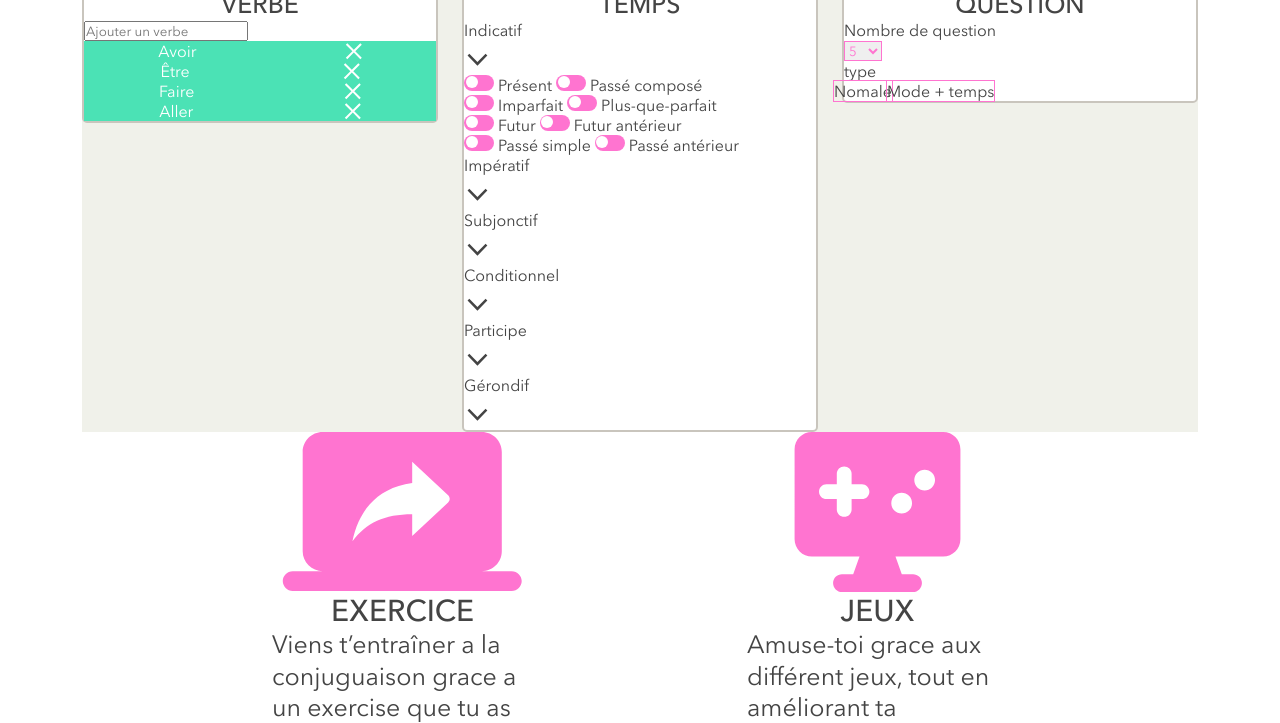
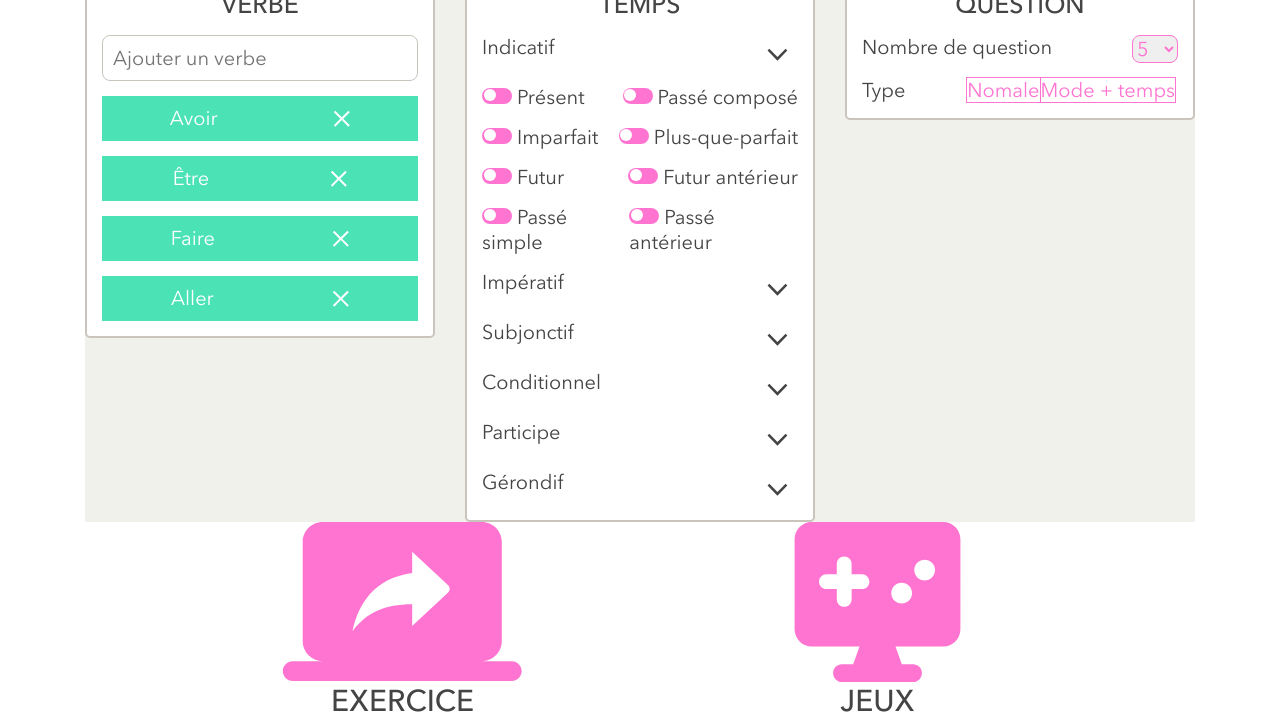
Before and after one commit to nelsonbuhler/tatitotu, a website built with Parcel: page src/index.html in a window 1280 px wide. Shown: the part 387-1110 px from the top of the page. Built offline with nearby package versions, Linux system fonts and the light colour scheme; files whose address does not match are found by name.

Commit message:
intégration css des formulaires

```diff
--- a/src/index.html
+++ b/src/index.html
@@ -80,14 +80,16 @@
               <div class="row">
                 <div class="col">
                   <form>
-                    <ul>
+                    <ul class="cards-formcontainer">
                       <li>
+                        <div class="cards-textfield">
                           <input
                             type="text"
                             id="verbe"
                             placeholder="Ajouter un verbe"
                             name="user_name"
                           />
+                        </div>
                       </li>
                       <li><div class="cards-chips"><p>Avoir</p><img src="img/icon-cross.svg" alt=""></div></li>
                       <li><div class="cards-chips"><p>Être</p><img src="img/icon-cross.svg" alt=""></div></li>
@@ -105,69 +107,93 @@
               <div class="row">
                 <div class="col">
                   <form>
-                    <ul>
-                      <li><p>Indicatif</p><img src="img/icon-arrow.svg" alt=""></li>
+                    <ul class="cards-formcontainer">
+                      <li><div class="cards-dialogs"><p>Indicatif</p><img src="img/icon-arrow.svg" alt=""></div></li>
                       <li>
+                        <div class="cards-dialogs">
+                          <div>
                         <label class="cards-switch">
                           <input type="checkbox" />
                           <div class="cards-switch-wrapper">
                             <div class="cards-switch-inner"></div>
                           </div>
                           Présent
+                        </div>
+                        <div>
                           <label class="cards-switch">
                             <input type="checkbox" />
                             <div class="cards-switch-wrapper">
                               <div class="cards-switch-inner"></div>
                             </div>
                             Passé composé
+                          </div>
+                          </div>
                       </li>
                       <li>
+                        <div class="cards-dialogs">
+                        <div>
                         <label class="cards-switch">
                           <input type="checkbox" />
                           <div class="cards-switch-wrapper">
                             <div class="cards-switch-inner"></div>
                           </div>
                           Imparfait
+                        </div>
+                        <div>
                           <label class="cards-switch">
                             <input type="checkbox" />
                             <div class="cards-switch-wrapper">
                               <div class="cards-switch-inner"></div>
                             </div>
                             Plus-que-parfait
+                          </div>
+                        </div>
                       </li>
                       <li>
+                        <div class="cards-dialogs">
+                        <div>
                         <label class="cards-switch">
                           <input type="checkbox" />
                           <div class="cards-switch-wrapper">
                             <div class="cards-switch-inner"></div>
                           </div>
                           Futur
+                        </div>
+                        <div>
                           <label class="cards-switch">
                             <input type="checkbox" />
                             <div class="cards-switch-wrapper">
                               <div class="cards-switch-inner"></div>
                             </div>
                             Futur antérieur
+                          </div>
+                        </div>
                       </li>
                       <li>
+                        <div class="cards-dialogs">
+                        <div>
                         <label class="cards-switch">
                           <input type="checkbox" />
                           <div class="cards-switch-wrapper">
                             <div class="cards-switch-inner"></div>
                           </div>
                           Passé simple
+                        </div>
+                        <div>
                           <label class="cards-switch">
                             <input type="checkbox" />
                             <div class="cards-switch-wrapper">
                               <div class="cards-switch-inner"></div>
                             </div>
                             Passé antérieur
+                          </div>
+                        </div>
                       </li>
-                      <li><p>Impératif</p><img src="img/icon-arrow.svg" alt=""></li>
-                      <li><p>Subjonctif</p><img src="img/icon-arrow.svg" alt=""></li>
-                      <li><p>Conditionnel</p><img src="img/icon-arrow.svg" alt=""></li>
-                      <li><p>Participe</p><img src="img/icon-arrow.svg" alt=""></li>
-                      <li><p>Gérondif</p><img src="img/icon-arrow.svg" alt=""></li>
+                      <li><div class="cards-dialogs"><p>Impératif</p><img src="img/icon-arrow.svg" alt=""></div></li>
+                      <li><div class="cards-dialogs"><p>Subjonctif</p><img src="img/icon-arrow.svg" alt=""></div></li>
+                      <li><div class="cards-dialogs"><p>Conditionnel</p><img src="img/icon-arrow.svg" alt=""></div></li>
+                      <li><div class="cards-dialogs"><p>Participe</p><img src="img/icon-arrow.svg" alt=""></div></li>
+                      <li><div class="cards-dialogs"><p>Gérondif</p><img src="img/icon-arrow.svg" alt=""></div></li>
                     </ul>
                   </form>
                 </div>
@@ -178,8 +204,9 @@
             <div class="cards">
               <h3 class="cards-title">question</h3>
               <div class="row"><div class="col"><form>
-                <ul>
+                <ul class="cards-formcontainer">
                   <li>
+                    <div class="cards-dialogs">
                     <p>Nombre de question</p>
                     <div class="cards-opt-selecter">
                       <select id="country" name="country">
@@ -191,9 +218,12 @@
                         <option value="50">50</option>
                       </select>
                     </div>
+                  </div>
                   </li>
+
                     <li>
-                      <p>type</p>
+                      <div class="cards-dialogs">
+                      <p>Type</p>
                     <div class="cards-segmented-radio">
                       <label>
                         <input type="radio" id="Norm" name="type-of-question" value="Normal" />
@@ -205,7 +235,9 @@
                       </label>
                       <br />
                     </div>
+                  </div>
                   </li>
+
                 </ul>
               </form></div></div>
             </div>
--- a/src/scss/_base.scss
+++ b/src/scss/_base.scss
@@ -47,7 +47,7 @@
 }
 
 html {
-  font-size: 16px;
+  font-size: 20px;
 }
 
 body {
--- a/src/scss/modules/_cards.scss
+++ b/src/scss/modules/_cards.scss
@@ -11,6 +11,16 @@
   text-align: center;
 }
 
+.cards-formcontainer {
+  margin: 15px;
+}
+
+.cards-dialogs {
+  display: flex;
+  justify-content: space-between;
+  margin-bottom: 15px;
+}
+
 .cards-chips {
   display: flex;
   justify-content: space-around;
@@ -18,13 +28,31 @@
   p {
     color: white;
   }
+  margin-bottom: 15px;
+  padding: 10px;
+}
+
+.cards-textfield {
+  display: flex;
+  flex-direction: column;
+  margin-bottom: 15px;
+}
+
+.cards-textfield input {
+  border: 1px solid var(--grey);
+  border-radius: 8px;
+  color: var(--black);
+  padding: 10px;
+}
+
+.cards-textfield input {
+  font-size: 20px;
 }
 
 .cards-switch-wrapper {
   display: inline-block;
   width: 30px;
   height: 16px;
-  padding: px;
   border-radius: 18px;
   background: var(--pink);
 }
@@ -46,13 +74,17 @@ input:checked + .cards-switch-wrapper .cards-switch-inner {
 }
 
 .cards-opt-selecter select {
-  border: 0.5px solid var(--pink);
+  border: 1px solid var(--pink);
   color: var(--pink);
+  font-size: 20px;
+  border-radius: 8px;
 }
 
 .cards-segmented-radio {
   label span {
-    border: 0.5px solid var(--pink);
+    border: 1px solid var(--pink);
+    color: var(--pink);
+    margin: 2px;
   }
   // &:hover {
   //   background: ;
```
Lines whose indentation alone changed are shown as unchanged.
